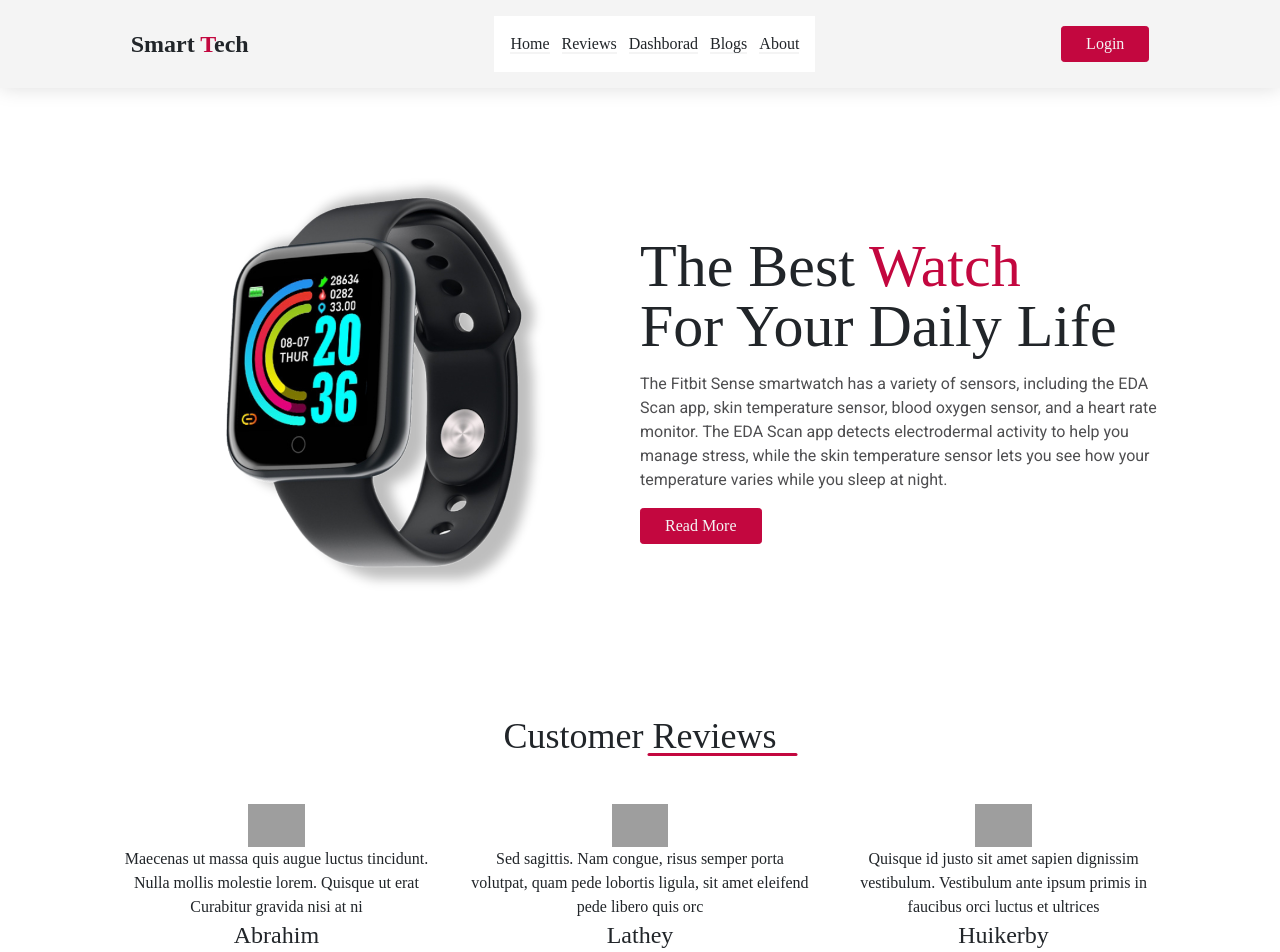
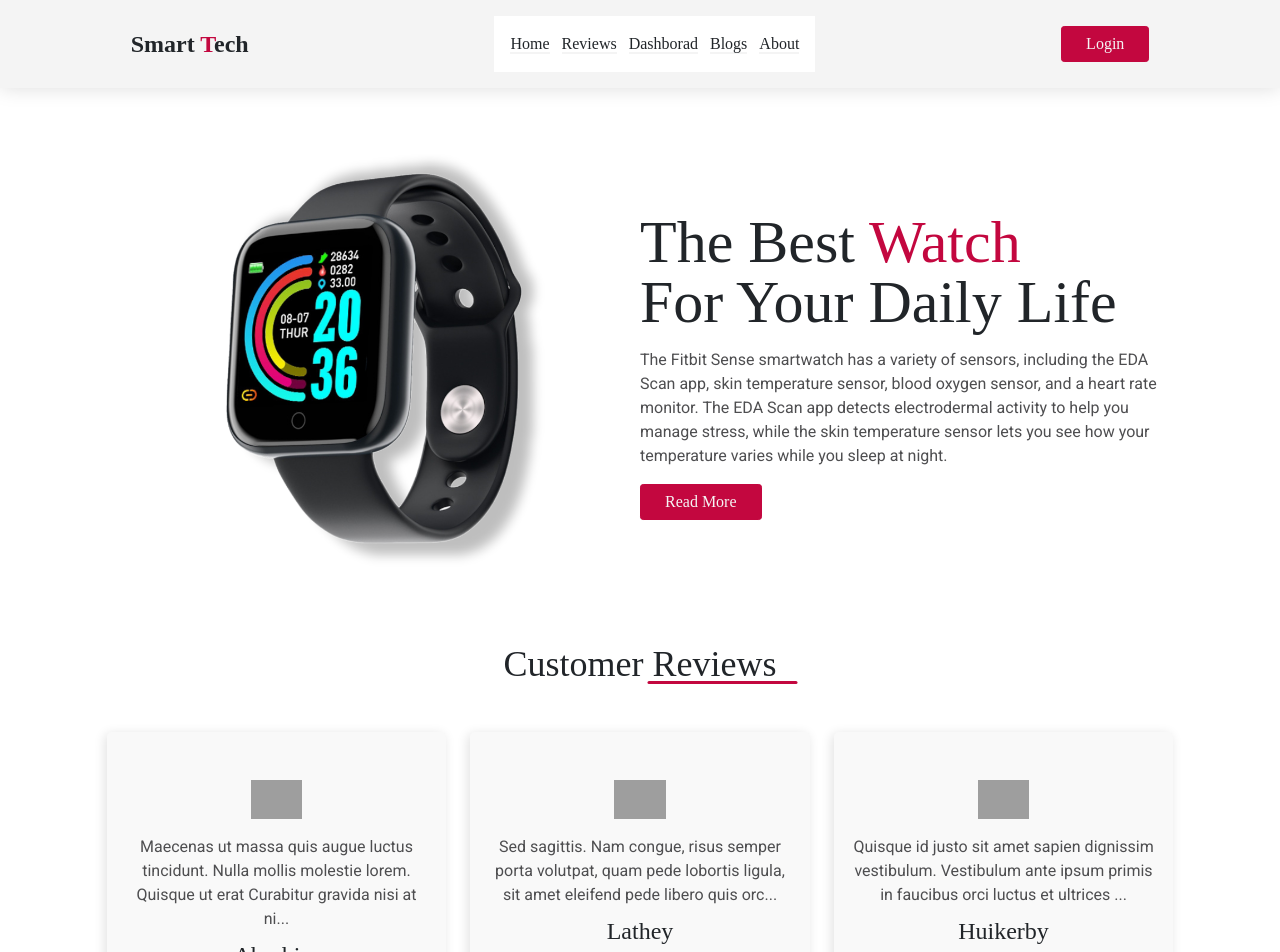
Before and after one commit to codernoyon/assignment-09, a React (Create React App) app: page / in a window 1280 px wide. Shown: the top 952 px of the page. Built offline with nearby package versions, Linux system fonts and the light colour scheme; grey boxes are pictures that could not be loaded; the HTML template or start-up script is replaced by a standard one; a web font is replaced by a local one.

Commit message:
navigate is working

```diff
--- a/src/components/Header/Header.css
+++ b/src/components/Header/Header.css
@@ -9,6 +9,7 @@
     color: #F5F5F5;
     border-radius: .2rem;
     border: 1px solid #C3073F;
+    display: inline-block;
 
 }
 
--- a/src/components/Home/Home.js
+++ b/src/components/Home/Home.js
@@ -3,16 +3,22 @@
 import Watch from "../../Assets/img/watch.png";
 import useReviews from '../../hooks/useReviews';
 import Review from '../Review/Review';
-
+import { useNavigate } from 'react-router-dom';
 const Home = () => {
 
     const [reviews, setReviews] = useReviews();
 
     // console.log(reviews)
+    const navigate = useNavigate();
+
+    const goReviews = () => {
+        const path = '/reviews';
+        navigate(path);
+    }
 
     return (
         <section>
-            <div className='mt-6 w-5/6 mx-auto grid md:grid-cols-2 items-center -z-10 py-5'>
+            <div className='mt-6 w-5/6 mx-auto grid md:grid-cols-2 items-center -z-10 py-6'>
                 <div className='order-2 md:order-1'>
                     <h2 className="text-4xl lg:text-6xl">
                         The Best <span className="highlight">Watch</span> <br />
@@ -27,17 +33,19 @@
                     <img className='w-full' src={Watch} alt="" />
                 </div>
             </div>
-            <div className='w-5/6 mx-auto py-5'>
+            <div className='w-5/6 mx-auto py-6'>
                 <h2 className="text-4xl text-center section-title mb-5">Customer Reviews</h2>
-                <div className='grid grid-cols-3 gap-4 mb-8'>
+                <div className='grid md:grid-cols-2 lg:grid-cols-3 gap-6 mb-8'>
                     {
-                        reviews.map(review => <Review
+                        reviews.slice(0, 3).map(review => <Review
                             key={review.id}
                             review={review}
                         ></Review>)
                     }
                 </div>
-                <button className="btn">See All Reviews</button>
+                <div className='text-center'>
+                    <button onClick={goReviews} className="btn">See All Reviews</button>
+                </div>
             </div>
         </section>
     );
--- /dev/null
+++ b/src/components/Review/Review.css
@@ -0,0 +1,20 @@
+.review-box{
+    background: #F9F9F9;
+    padding: 3rem 1rem;
+    ;box-shadow: -2px 2px 12px 0px #0000001f;
+    transition: .3s;
+    border-radius: .3rem;
+
+}
+
+.review-box:hover{
+    box-shadow: -2px 2px 12px 0px #00000036;
+
+}
+
+
+.describe{
+    color: #4E4E50;
+    font-family: 'Roboto';
+    margin-bottom: .5rem;
+}
--- a/src/components/Review/Review.js
+++ b/src/components/Review/Review.js
@@ -1,14 +1,19 @@
 import React from 'react';
+import "./Review.css"
 
 const Review = ({ review }) => {
     const { name, img, describe, ratings } = review;
     console.log(review);
     return (
-        <div className='text-center'>
-            <div className='w-1/6 mx-auto'>
+        <div className='text-center review-box'>
+            <div className='w-1/6 mx-auto mb-3'>
                 <img className='w-full' src={img} alt="" />
             </div>
-            <p>{describe.length > 30 ? describe.slice(0, 120) : describe }</p>
+            <p className='describe'>
+                {
+                    describe.length > 30 ? describe.slice(0, 120) + "..." : describe
+                }
+            </p>
             <h3 className="text-2xl">{name}</h3>
         </div>
     );
--- a/src/components/Reviews/Reviews.js
+++ b/src/components/Reviews/Reviews.js
@@ -2,8 +2,8 @@
 
 const Reviews = () => {
     return (
-        <section>
-
+        <section className='w-5/6 mx-auto py-6'>
+            <h2 className="text-4xl text-center section-title mb-5">Customer Reviews</h2>
         </section>
     );
 };
```
